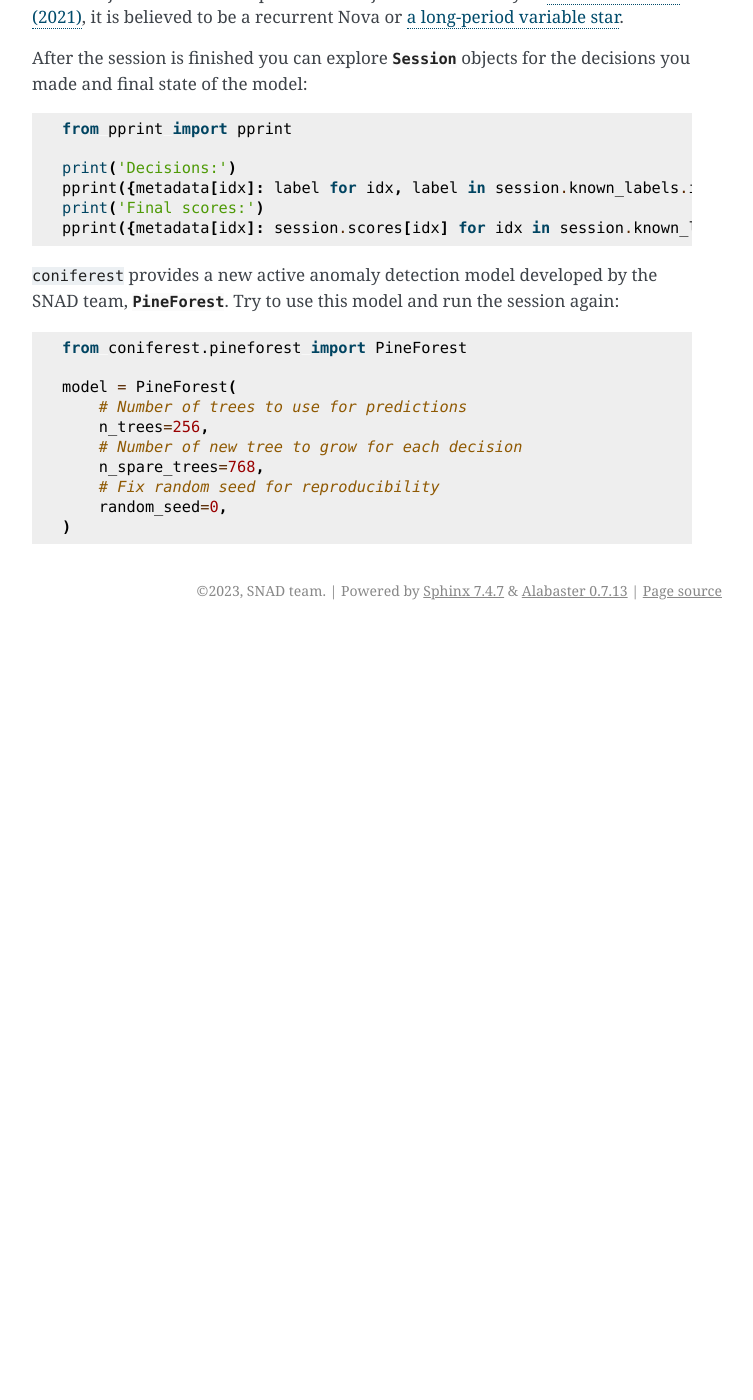
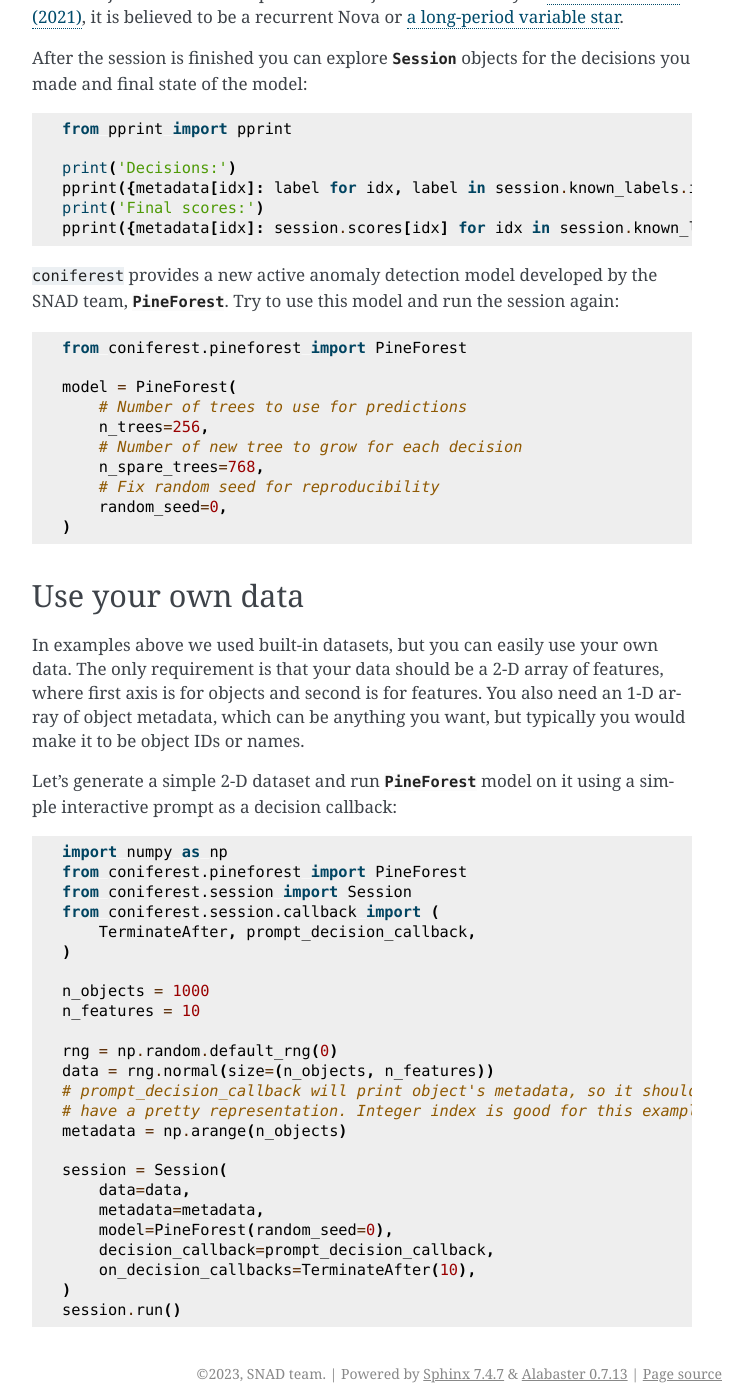
Before and after one commit to snad-space/coniferest, a Sphinx documentation site: the page built from docs/quickstart.rst, in a window 1280 px wide and 1400 px high, scrolled down 2036 px. Shown: the whole window, without its empty margins (388-1141 px from the left). Built offline with Sphinx 7.4.7, drawn with Linux system fonts in a browser that asks for light colours; before the commit the page ends 2666 px from its top, so only the background shows below that.

Commit message:
Docs: example for user's dataset
Fix #70

```diff
--- a/docs/quickstart.rst
+++ b/docs/quickstart.rst
@@ -124,3 +124,40 @@ Try to use this model and run the session again:
             # Fix random seed for reproducibility
             random_seed=0,
         )
+
+
+Use your own data
+-----------------
+
+In examples above we used built-in datasets, but you can easily use your own data.
+The only requirement is that your data should be a 2-D array of features, where first axis is for objects and second is for features.
+You also need an 1-D array of object metadata, which can be anything you want, but typically you would make it to be object IDs or names.
+
+Let's generate a simple 2-D dataset and run :class:`PineForest <coniferest.pineforest.PineForest>` model on it using a simple interactive prompt as a decision callback:
+
+.. code-block:: python
+
+        import numpy as np
+        from coniferest.pineforest import PineForest
+        from coniferest.session import Session
+        from coniferest.session.callback import (
+            TerminateAfter, prompt_decision_callback,
+        )
+
+        n_objects = 1000
+        n_features = 10
+
+        rng = np.random.default_rng(0)
+        data = rng.normal(size=(n_objects, n_features))
+        # prompt_decision_callback will print object's metadata, so it should
+        # have a pretty representation. Integer index is good for this example
+        metadata = np.arange(n_objects)
+
+        session = Session(
+            data=data,
+            metadata=metadata,
+            model=PineForest(random_seed=0),
+            decision_callback=prompt_decision_callback,
+            on_decision_callbacks=TerminateAfter(10),
+        )
+        session.run()
```
